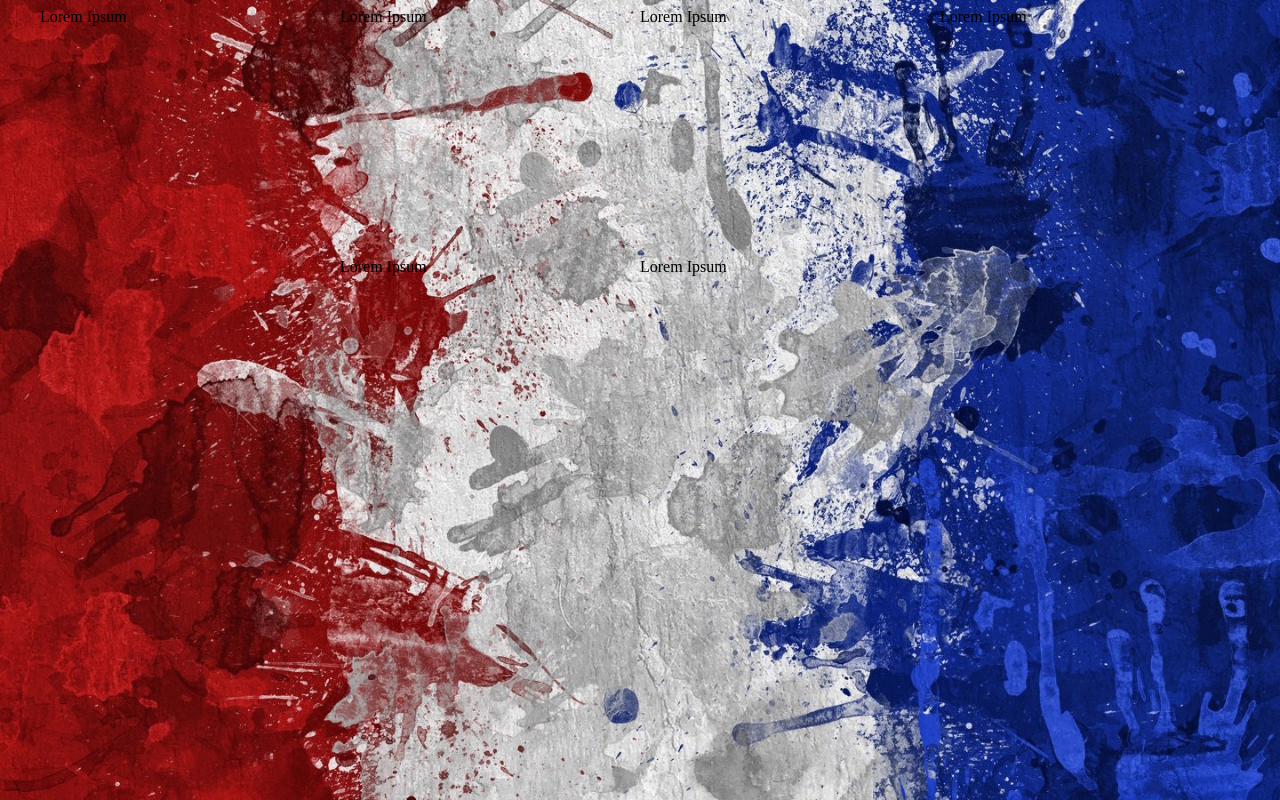
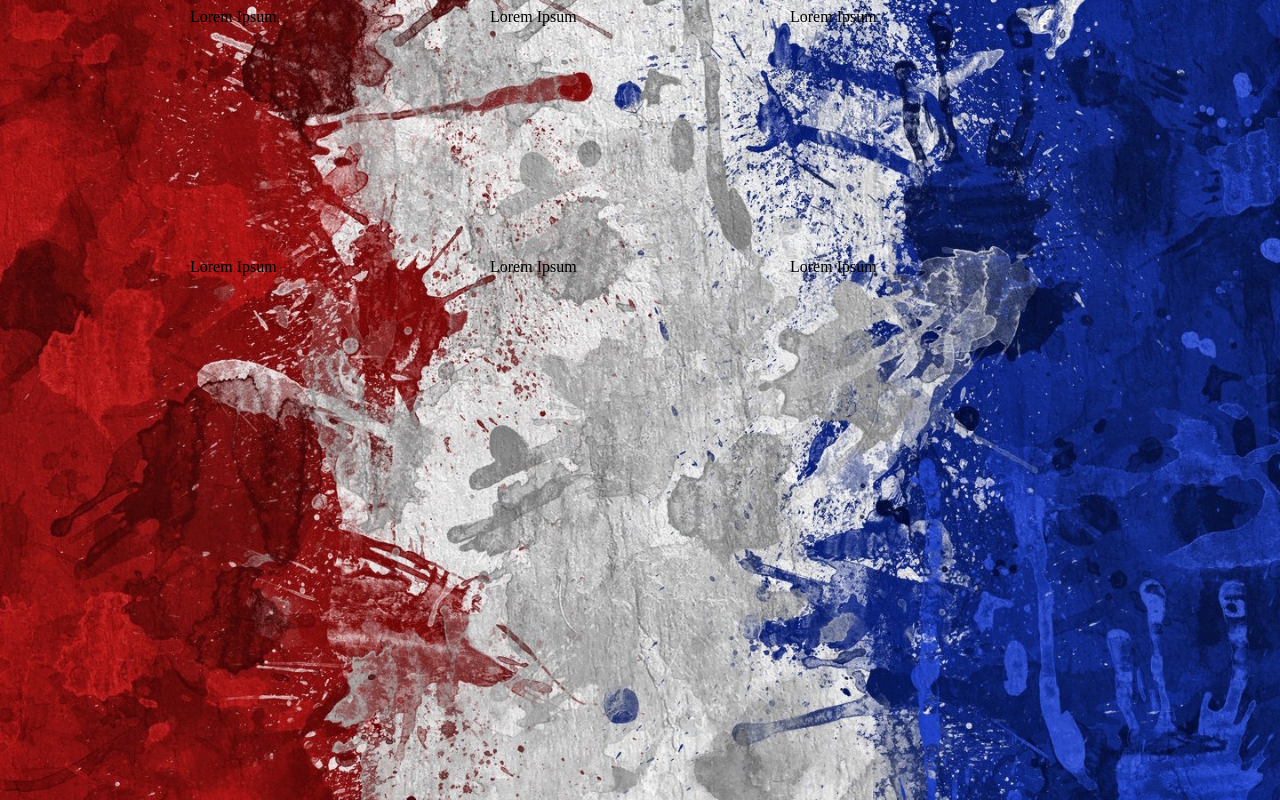
Before and after one commit to kristenbriggs/president_tracker, a website: page public/candidates.html in a window 1280 px wide. Drawn offline with Linux system fonts and the light colour scheme.

Commit message:
Fixed flexbox

```diff
--- a/public/css/styles.css
+++ b/public/css/styles.css
@@ -30,6 +30,8 @@ h1 {
     justify-content: center;
     align-content: flex-start;
     align-items: flex-start;
+    width: 900px;
+    margin: 0 auto;
 }
 
 
```
